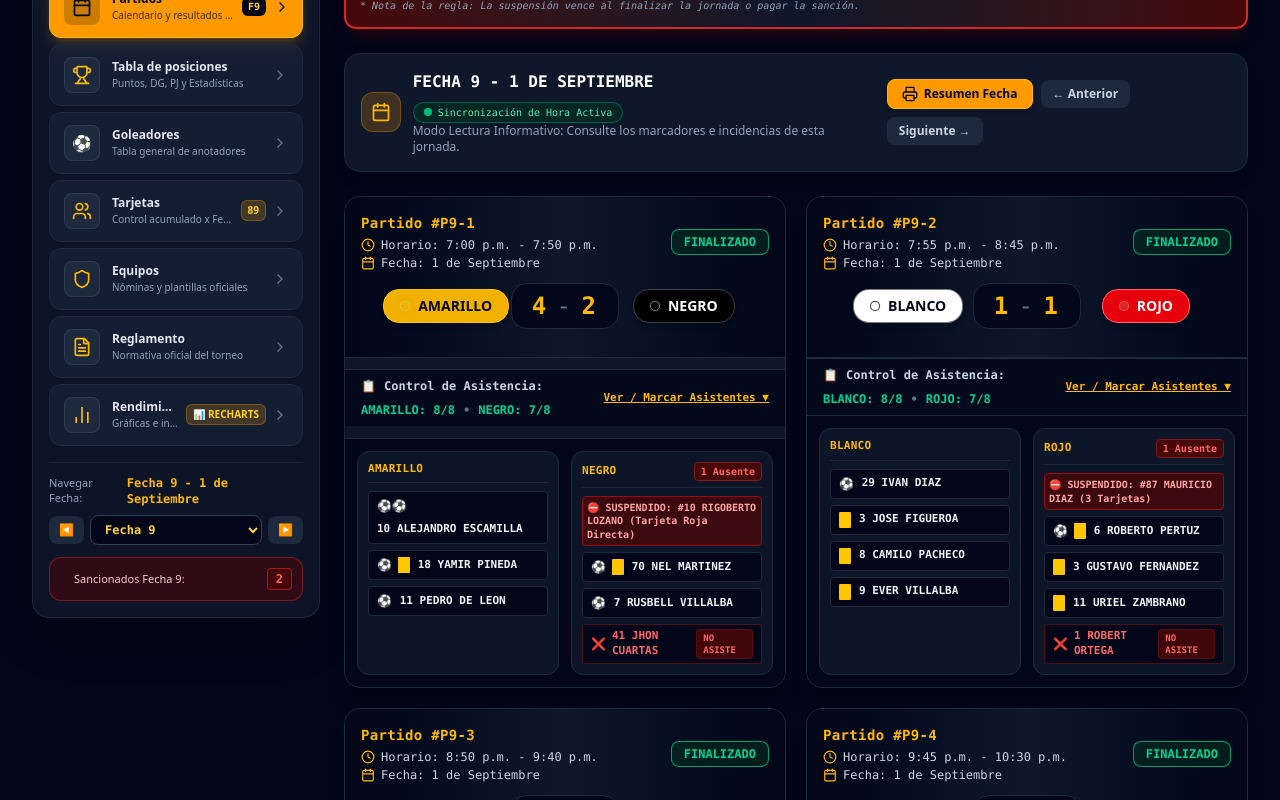
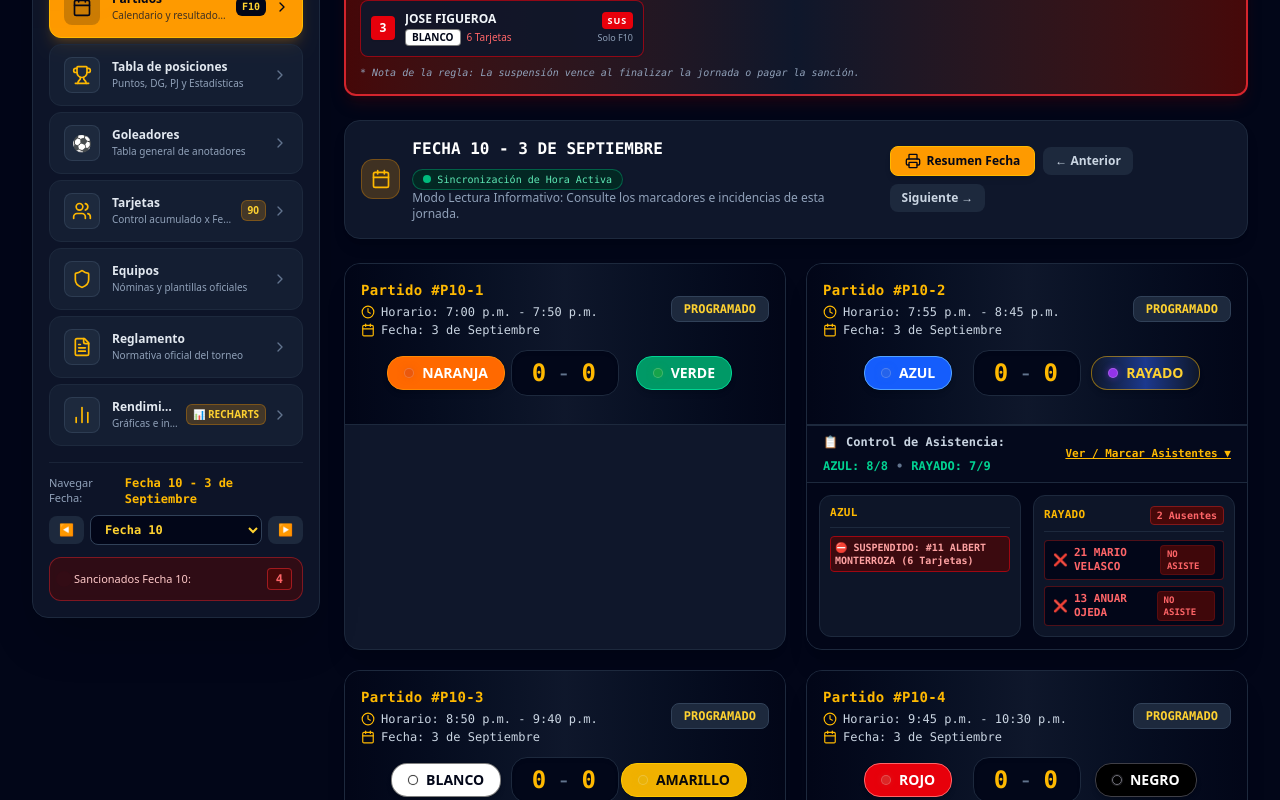
Before and after one commit to fundigecolui/CAMPEONATO-BANQUITA, a React (Vite) app: page / in a window 1280 px wide. Shown: the part 340-1140 px from the top of the page. Built offline with nearby package versions, Linux system fonts and the light colour scheme.

Commit message:
feat: update to fecha 10 and improve attendance UI
- Increment currentFecha to 10 and update version.
- Enable attendance visibility for matches with logged data.
- Register missing yellow card for Fecha 9.

```diff
--- a/src/App.tsx
+++ b/src/App.tsx
@@ -60,9 +60,9 @@ const getInitialDataForEdition = (editionId: string) => {
       cards: CARDS_2026_2,
       goals: GOALS_2026_2,
       matches: MATCHES_2026_2,
-      currentFecha: 9,
+      currentFecha: 10,
       maxUnlockedFecha: 14,
-      v: 111,
+      v: 114,
     };
   }
   if (editionId === '2026-1') {
--- a/src/components/FechaMatchLogger.tsx
+++ b/src/components/FechaMatchLogger.tsx
@@ -595,7 +595,7 @@ export const FechaMatchLogger: React.FC<FechaMatchLoggerProps> = ({
               ) : null}
 
               {/* Attendance & Lineup Checklist Bar */}
-              {(isMatchPlayedOrLive || isEditMode) && (() => {
+              {(isMatchPlayedOrLive || isEditMode || Boolean(match.attendance)) && (() => {
                 const homeAttending = match.attendance?.homePlayerIds ?? homePlayers.map((p) => p.id);
                 const awayAttending = match.attendance?.awayPlayerIds ?? awayPlayers.map((p) => p.id);
                 const isAttendanceOpen = openAttendanceMatchId === match.id;
--- a/src/data/edition2026_2.ts
+++ b/src/data/edition2026_2.ts
@@ -180,7 +180,7 @@ export const CARDS_2026_2: CardRecord[] = [
 
   // Fecha 9 (1 de Septiembre)
   { id: 'c9-1', playerId: 451, fecha: 9, type: 'AMARILLA', createdAt: new Date('2026-09-01').toISOString() }, // YAMIR PINEDA (AMARILLO) - Amarilla
-  // { id: 'c9-2', playerId: 421, fecha: 9, type: 'AMARILLA', createdAt: new Date('2026-09-01').toISOString() }, // JHON CUARTAS (NEGRO) - Inasistencia a Fecha 9
+  { id: 'c9-2', playerId: 421, fecha: 9, type: 'AMARILLA', createdAt: new Date('2026-09-01').toISOString() }, // JHON CUARTAS (NEGRO) - Amarilla
   { id: 'c9-3', playerId: 419, fecha: 9, type: 'AMARILLA', createdAt: new Date('2026-09-01').toISOString() }, // NEL MARTINEZ (NEGRO) - Amarilla
   { id: 'c9-4', playerId: 445, fecha: 9, type: 'AMARILLA', createdAt: new Date('2026-09-01').toISOString() }, // ROBERTO PERTUZ (ROJO) - Amarilla
   { id: 'c9-5', playerId: 443, fecha: 9, type: 'AMARILLA', createdAt: new Date('2026-09-01').toISOString() }, // URIEL ZAMBRANO (ROJO) - Amarilla
@@ -873,10 +873,36 @@ const INITIAL_FECHAS_2026_2: Match[] = [
   },
 
   // FECHA 10 (3. FECHA II Ronda: 3 Vs 5, 4 Vs 8, 1 Vs 6, 2 Vs 7)
-  { id: 'P10-1', fecha: 10, homeTeamId: 'NARANJA', awayTeamId: 'VERDE', homeGoals: 0, awayGoals: 0, isPlayed: false, dateStr: 'II Ronda - F3' },
-  { id: 'P10-2', fecha: 10, homeTeamId: 'AZUL', awayTeamId: 'RAYADO', homeGoals: 0, awayGoals: 0, isPlayed: false, dateStr: 'II Ronda - F3' },
-  { id: 'P10-3', fecha: 10, homeTeamId: 'BLANCO', awayTeamId: 'AMARILLO', homeGoals: 0, awayGoals: 0, isPlayed: false, dateStr: 'II Ronda - F3' },
-  { id: 'P10-4', fecha: 10, homeTeamId: 'ROJO', awayTeamId: 'NEGRO', homeGoals: 0, awayGoals: 0, isPlayed: false, dateStr: 'II Ronda - F3' },
+  { id: 'P10-1', fecha: 10, homeTeamId: 'NARANJA', awayTeamId: 'VERDE', homeGoals: 0, awayGoals: 0, isPlayed: false, dateStr: '3 de Septiembre' },
+  {
+    id: 'P10-2',
+    fecha: 10,
+    homeTeamId: 'AZUL',
+    awayTeamId: 'RAYADO',
+    homeGoals: 0,
+    awayGoals: 0,
+    isPlayed: false,
+    dateStr: '3 de Septiembre',
+    attendance: {
+      homePlayerIds: [401, 402, 403, 404, 405, 406, 407, 408],
+      awayPlayerIds: [433, 434, 435, 436, 439, 440, 465], // Excluye 437 (Mario Velasco) y 438 (Anuar Ojeda - No asisten)
+    },
+  },
+  { id: 'P10-3', fecha: 10, homeTeamId: 'BLANCO', awayTeamId: 'AMARILLO', homeGoals: 0, awayGoals: 0, isPlayed: false, dateStr: '3 de Septiembre' },
+  {
+    id: 'P10-4',
+    fecha: 10,
+    homeTeamId: 'ROJO',
+    awayTeamId: 'NEGRO',
+    homeGoals: 0,
+    awayGoals: 0,
+    isPlayed: false,
+    dateStr: '3 de Septiembre',
+    attendance: {
+      homePlayerIds: [441, 442, 443, 444, 445, 447], // Excluye 446 (Gustavo Fernandez - No asiste) y 448 (Robert Ortega - No asiste)
+      awayPlayerIds: [417, 418, 419, 420, 421, 422, 423, 424],
+    },
+  },
 
   // FECHA 11 (4. FECHA II Ronda: 1 Vs 4, 2 Vs 3, 7 Vs 5, 6 Vs 8)
   { id: 'P11-1', fecha: 11, homeTeamId: 'BLANCO', awayTeamId: 'AZUL', homeGoals: 0, awayGoals: 0, isPlayed: false, dateStr: 'II Ronda - F4' },
```
